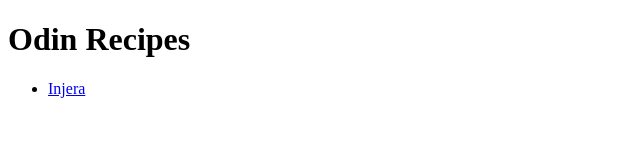
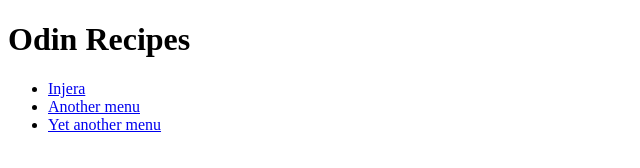
Before and after one commit to anjulo/odin-recipes, a plain HTML site: page index.html in a window 1280 px wide. Shown: the whole page, without its empty margins (0-640 px from the left). Drawn offline with Linux system fonts and the light colour scheme.

Commit message:
menu 2 and menu 3 recipes added

```diff
--- a/index.html
+++ b/index.html
@@ -8,6 +8,8 @@
         <h1>Odin Recipes</h1>
             <ul>
                 <li><a href="./recipes/injera.html">Injera</a></li>
+                <li><a href="https://www.google.com/">Another menu</a></li>
+                <li><a href="https://www.google.com/">Yet another menu</a></li>
             </ul>
     </body>
 </html>
```
